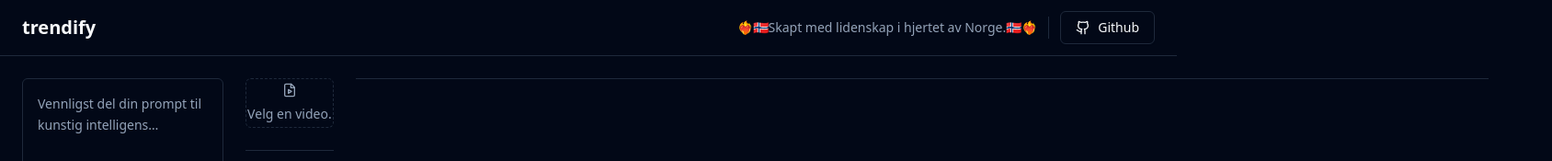
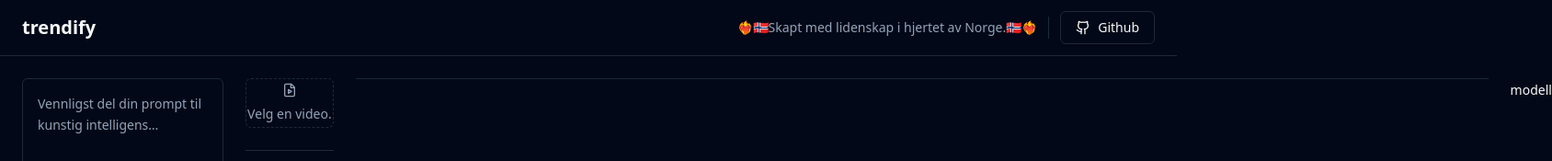
Before and after one commit to pfillipi/Trendify, a React (Vite) app: page / in a window 1280 px wide. Shown: the top 175 px of the page at 92% size, 1688 px wide, since content can reach past the window. Built offline with nearby package versions, Linux system fonts and the light colour scheme.

Commit message:
en annen form

```diff
--- a/src/App.tsx
+++ b/src/App.tsx
@@ -85,7 +85,9 @@ export function App() {
         <Separator />
 
         <form className="space-y-6">
-          <div className="space-y-1"></div>
+          <div className="space-y-2">
+            <Label>modell</Label>
+          </div>
         </form>
       </main>
     </div>
```
